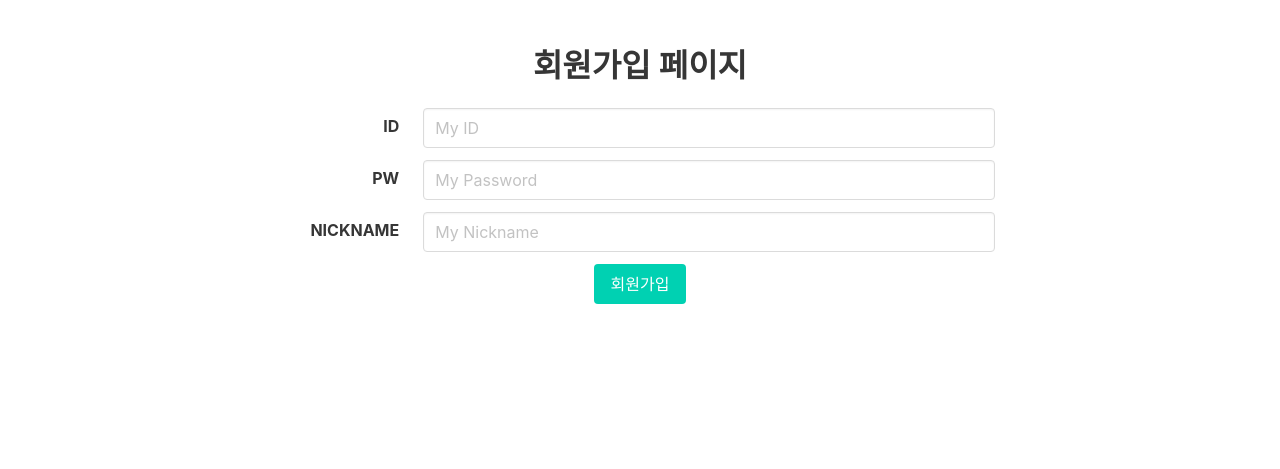
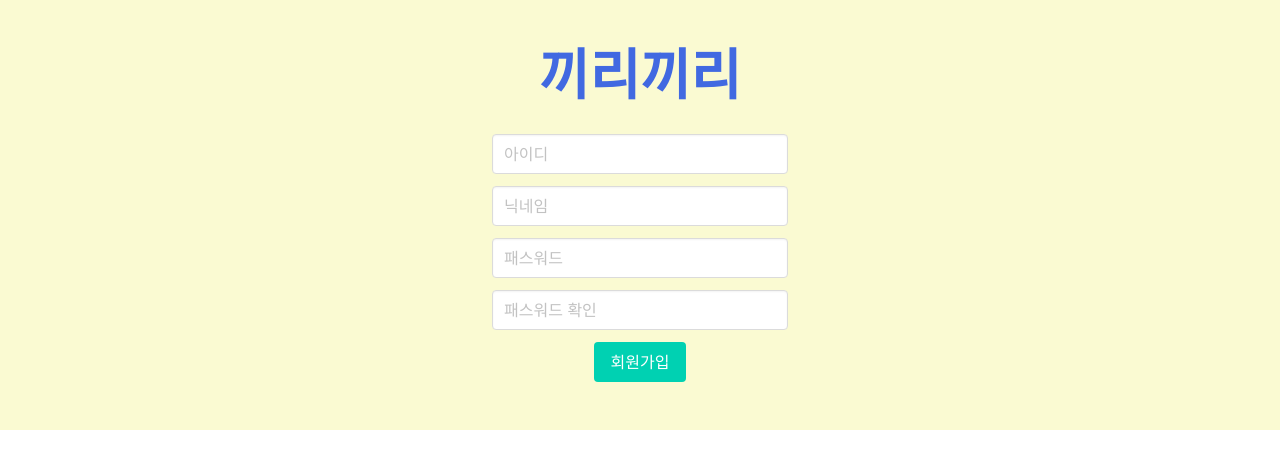
Before and after one commit to nowlcode/miniproject, a Flask app: page /signup in a window 1280 px wide. Shown: the top 469 px of the page. Run offline with Flask 2, Linux system fonts and the light colour scheme; some libraries are stand-ins or nearby versions.

Commit message:
회원가입 수정 2차

```diff
--- a/templates/register.html
+++ b/templates/register.html
@@ -3,7 +3,7 @@
 <head>
 
     <!-- Webpage Title -->
-        <title>Hello, world!</title>
+    <title>미니 프로젝트 | 회원가입</title>
 
     <!-- Required meta tags -->
     <meta charset="utf-8">
@@ -11,22 +11,44 @@
 
     <!-- Bulma CSS -->
     <link rel="stylesheet" href="https://cdn.jsdelivr.net/npm/bulma@0.9.1/css/bulma.min.css">
+
+    <link rel="preconnect" href="https://fonts.gstatic.com" crossorigin>
+    <link href="https://fonts.googleapis.com/css2?family=Jua&display=swap" rel="stylesheet">
+
     <!-- JS -->
     <script src="https://ajax.googleapis.com/ajax/libs/jquery/3.4.1/jquery.min.js"></script>
     <script src="https://cdnjs.cloudflare.com/ajax/libs/jquery-cookie/1.4.1/jquery.cookie.js"></script>
 
+    <style>
+        * {
+            font-family: 'Jua', sans-serif;
+            color:royalblue;
+        }
+        .wrap {
+            background-color: lightgoldenrodyellow;
+        }
+    </style>
     <script>
+        $(document).ready(function () {
+            $('#userid').val('');
+            $('#usernick').val('');
+            $('#userpw').val('');
+            $('#userpwcheck').val('');
+        });
         // 간단한 회원가입 함수입니다.
         // 아이디, 비밀번호, 닉네임을 받아 DB에 저장합니다.
         function register() {
+            let id = $('#userid').val()
+            let nick = $('#usernick').val()
+            let pw = $('#userpw').val()
+            let pwcheck = $('#userpwcheck').val()
+
+
+            if (pw == pwcheck) {
                 $.ajax({
                     type: "POST",
                     url: "/api/signup",
-                    data: {
-                        id_give: $('#userid').val(),
-                        pw_give: $('#userpw').val(),
-                        nickname_give: $('#usernick').val()
-                    },
+                    data: {id_give: id, pw_give: pw, nickname_give: nick},
                     success: function (response) {
                         if (response['result'] == 'success') {
                             alert('회원가입이 완료되었습니다.')
@@ -36,47 +58,52 @@
                         }
                     }
                 })
+            } else {
+                alert("비밀번호가 일치하지 않습니다.")
+                window.location.reload()
+            }
         }
 
     </script>
 </head>
 <body>
+<div class="wrap">
     <div class="section has-text-centered">
-            <h1 class="title">회원가입 페이지</h1>
-            <div class="container" style="width:60%">
+        <h1 class="title"><span style="font-size:55px;">끼리끼리</span></h1>
+        <div class="container" style="width:25%">
             <div class="field is-horizontal">
-                    <div class="field-label is-normal">
-                        <label class="label" for="userid">ID</label>
-                    </div>
                 <div class="field-body">
                     <div class="field">
                         <div class="control">
                             <input type="text" class="input" id="userid" aria-describedby="emailHelp"
-                                       placeholder="My ID">
+                                   placeholder="아이디">
                         </div>
                     </div>
                 </div>
             </div>
             <div class="field is-horizontal">
-                    <div class="field-label is-normal">
-                        <label class="label" for="userpw">PW</label>
-                    </div>
                 <div class="field-body">
                     <div class="field">
                         <div class="control">
-                                <input type="password" class="input" id="userpw" placeholder="My Password">
+                            <input type="text" class="input" id="usernick" placeholder="닉네임">
                         </div>
                     </div>
                 </div>
             </div>
             <div class="field is-horizontal">
-                    <div class="field-label is-normal">
-                        <label class="label" for="usernick">NICKNAME</label>
-                    </div>
                 <div class="field-body">
                     <div class="field">
                         <div class="control">
-                                <input type="text" class="input" id="usernick" placeholder="My Nickname">
+                            <input type="password" class="input" id="userpw" placeholder="패스워드">
+                        </div>
+                    </div>
+                </div>
+            </div>
+            <div class="field is-horizontal">
+                <div class="field-body">
+                    <div class="field">
+                        <div class="control">
+                            <input type="password" class="input" id="userpwcheck" placeholder="패스워드 확인">
                         </div>
                     </div>
                 </div>
@@ -84,5 +111,6 @@
             <button class="button is-primary" onclick="register()">회원가입</button>
         </div>
     </div>
+</div>
 </body>
 </html>
```
Lines whose indentation alone changed are shown as unchanged.
